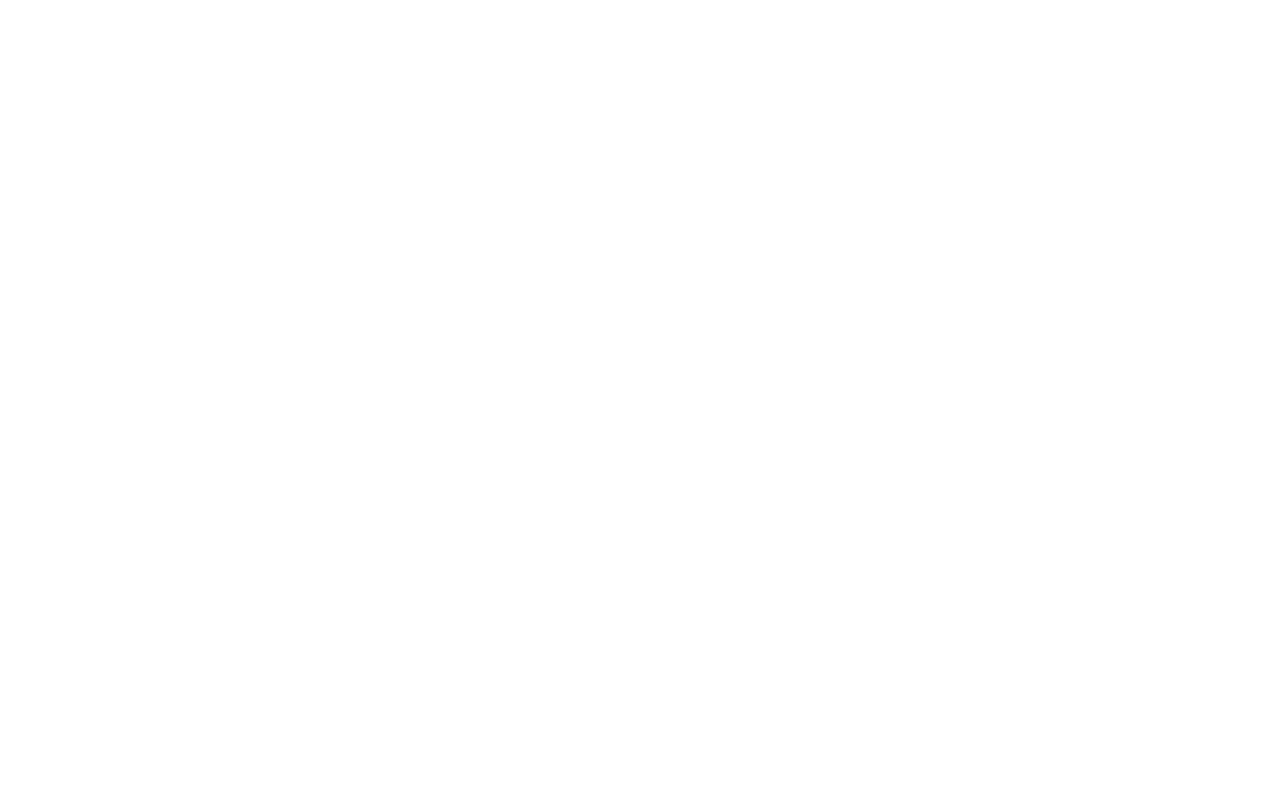
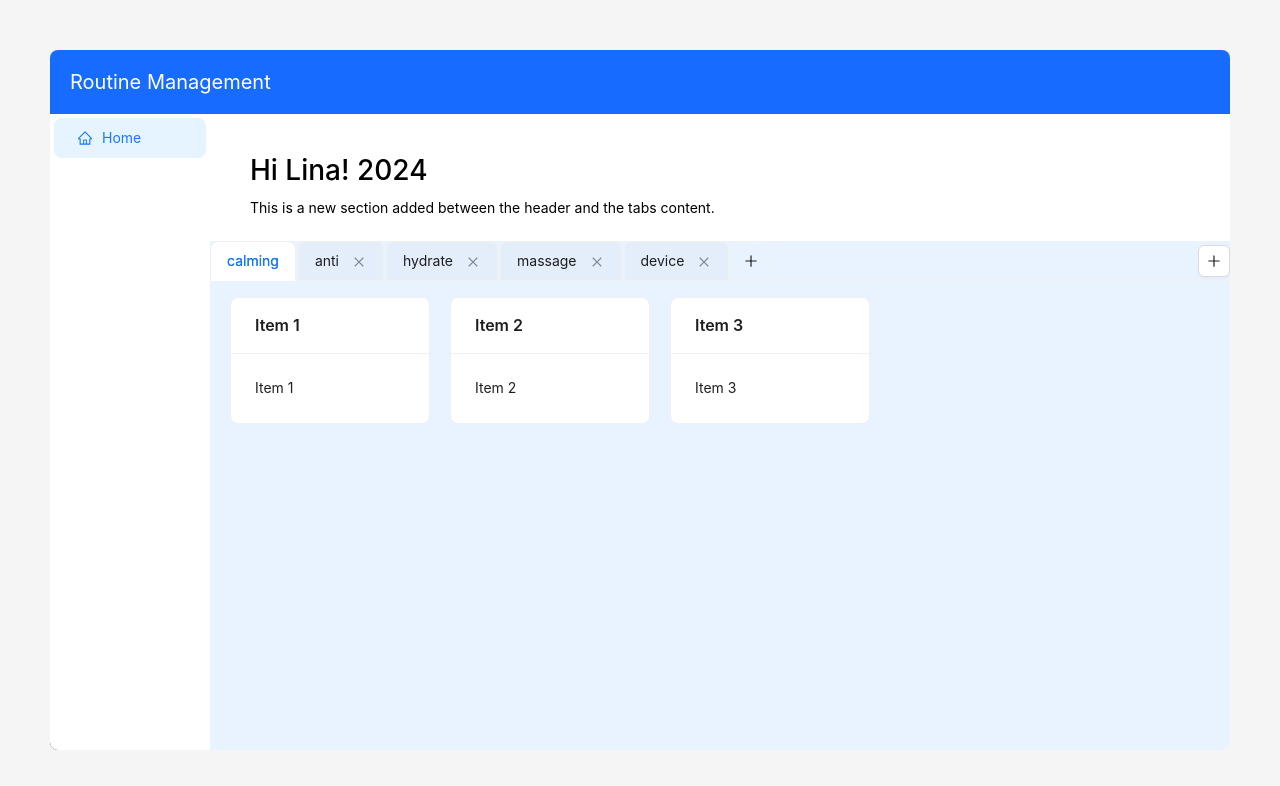
Before and after one commit to cherrynana320/routine-management-frontend, a React (Vite) app: page / in a window 1280 px wide. Before the commit this address had no page. Shown: the top 786 px of the page. Built offline with nearby package versions, Linux system fonts and the light colour scheme.

Commit message:
creating Home page

```diff
--- a/src/App.jsx
+++ b/src/App.jsx
@@ -1,26 +1,32 @@
+// import React from 'react';
+// import {
+//   BrowserRouter as Router,
+//   Route,
+//   Routes,
+//   Navigate,
+// } from 'react-router-dom';
+// import Home from './pages/Home';
+// import Login from './pages/Login';
+// import MainLayout from './layouts/MainLayout';
+
+// // 이 파일에서는 기본적인 라우터를 설정하고 라우팅을 관리
+// function App() {
+//   return (
+//     <Router>
+//       <Routes>
+//         <Route element={<Navigate to="/login" />} />
+//         <Route path="/login" element={<Login />} />
+//         <Route path="/home" element={<Home />} />
+//         {/* 기본적으로 /login으로 리다이렉트 */}
+//       </Routes>
+//     </Router>
+//   );
+// }
+
 import React from 'react';
-import {
-  BrowserRouter as Router,
-  Route,
-  Routes,
-  Navigate,
-} from 'react-router-dom';
-import Home from './pages/Home';
-import Login from './pages/Login';
-import MainLayout from './layouts/MainLayout';
+import AppRouter from './routes/AppRouter';
+import 'antd/dist/reset.css'; // or 'antd/dist/antd.css' depending on your antd version
 
-// 이 파일에서는 기본적인 라우터를 설정하고 라우팅을 관리
-function App() {
-  return (
-    <Router>
-      <Routes>
-        <Route element={<Navigate to="/login" />} />
-        <Route path="/login" element={<Login />} />
-        <Route path="/home" element={<Home />} />
-        {/* 기본적으로 /login으로 리다이렉트 */}
-      </Routes>
-    </Router>
-  );
-}
+const App = () => <AppRouter />;
 
 export default App;
--- /dev/null
+++ b/src/components/Header.jsx
@@ -0,0 +1,21 @@
+import React from 'react';
+import { Layout } from 'antd';
+
+const { Header } = Layout;
+
+const AppHeader = () => (
+  <Header
+    style={{
+      display: 'flex',
+      alignItems: 'center',
+      backgroundColor: '#176BFF',
+      padding: '0 20px',
+      borderRadius: '8px 8px 0 0',
+      margin: '50px 50px 0 50px',
+    }}
+  >
+    <div style={{ color: '#fff', fontSize: '20px' }}>Routine Management</div>
+  </Header>
+);
+
+export default AppHeader;
--- /dev/null
+++ b/src/components/Sidebar.jsx
@@ -0,0 +1,30 @@
+import React from 'react';
+import { Layout, Menu } from 'antd';
+import { HomeOutlined } from '@ant-design/icons';
+
+const { Sider } = Layout;
+
+const Sidebar = () => (
+  <Sider
+    width={160}
+    className="site-layout-background"
+    style={{
+      borderRadius: '0 0 0px 8px',
+      marginLeft: '50px',
+      marginBottom: '50px',
+      overflow: 'hidden',
+    }}
+  >
+    <Menu
+      mode="inline"
+      defaultSelectedKeys={['1']}
+      style={{ height: '100%', borderRight: 0 }}
+    >
+      <Menu.Item key="1" icon={<HomeOutlined />}>
+        Home
+      </Menu.Item>
+    </Menu>
+  </Sider>
+);
+
+export default Sidebar;
--- /dev/null
+++ b/src/components/TabsContent.jsx
@@ -0,0 +1,115 @@
+import React, { useState } from 'react';
+import { Tabs, Card, Button } from 'antd';
+import { PlusOutlined } from '@ant-design/icons';
+
+const { TabPane } = Tabs;
+
+const items = {
+  calming: ['Item 1', 'Item 2', 'Item 3'],
+  anti: ['Item 4', 'Item 5', 'Item 6'],
+  hydrate: ['Item 7', 'Item 8', 'Item 9'],
+  massage: ['Item 10', 'Item 11', 'Item 12'],
+  device: ['Item 13', 'Item 14', 'Item 15'],
+};
+
+const TabsContent = () => {
+  const [activeKey, setActiveKey] = useState('calming');
+  const [panes, setPanes] = useState([
+    { title: 'calming', key: 'calming' },
+    { title: 'anti', key: 'anti' },
+    { title: 'hydrate', key: 'hydrate' },
+    { title: 'massage', key: 'massage' },
+    { title: 'device', key: 'device' },
+  ]);
+
+  const onChange = (key) => {
+    setActiveKey(key);
+  };
+
+  const add = () => {
+    const newKey = `newTab${panes.length + 1}`;
+    setPanes([...panes, { title: newKey, key: newKey }]);
+    setActiveKey(newKey);
+  };
+
+  const remove = (targetKey) => {
+    let newActiveKey = activeKey;
+    let lastIndex;
+    panes.forEach((pane, i) => {
+      if (pane.key === targetKey) {
+        lastIndex = i - 1;
+      }
+    });
+    const newPanes = panes.filter((pane) => pane.key !== targetKey);
+    if (newPanes.length && newActiveKey === targetKey) {
+      if (lastIndex >= 0) {
+        newActiveKey = newPanes[lastIndex].key;
+      } else {
+        newActiveKey = newPanes[0].key;
+      }
+    }
+    setPanes(newPanes);
+    setActiveKey(newActiveKey);
+  };
+
+  const onEdit = (targetKey, action) => {
+    if (action === 'add') {
+      add();
+    } else {
+      remove(targetKey);
+    }
+  };
+
+  return (
+    <Tabs
+      type="editable-card"
+      activeKey={activeKey}
+      onChange={onChange}
+      onEdit={onEdit}
+      tabBarExtraContent={<Button icon={<PlusOutlined />} onClick={add} />}
+      style={{
+        flex: 1,
+        display: 'flex',
+        borderRadius: '0px 0px 8px 0px',
+        backgroundColor: '#E9F3FF',
+        '.ant-tabs-nav': {
+          backgroundColor: '#E9F3FF',
+        },
+        '.ant-tabs-tab-active': {
+          backgroundColor: '#E9F3FF',
+        },
+      }}
+    >
+      {panes.map((pane) => (
+        <TabPane
+          tab={pane.title}
+          key={pane.key}
+          closable={pane.key !== 'calming'}
+          style={{ backgroundColor: '#E9F3FF' }}
+        >
+          <div
+            style={{
+              display: 'flex',
+              flexWrap: 'wrap',
+              gap: '20px',
+              marginLeft: '20px',
+              backgroundColor: '#E9F3FF',
+            }}
+          >
+            {(items[pane.key] || []).map((item, index) => (
+              <Card
+                key={index}
+                title={item}
+                style={{ width: 200, borderRadius: '8px' }}
+              >
+                {item}
+              </Card>
+            ))}
+          </div>
+        </TabPane>
+      ))}
+    </Tabs>
+  );
+};
+
+export default TabsContent;
--- a/src/pages/Home.jsx
+++ b/src/pages/Home.jsx
@@ -1,29 +1,74 @@
+// import React from 'react';
+// import { Button } from 'antd';
+// import { auth } from '/firebase';
+// import { signOut } from 'firebase/auth';
+
+// function Home() {
+//   const handleLogout = async () => {
+//     signOut(auth)
+//       .then(() => {
+//         console.log('Sign-out successful');
+//         localStorage.removeItem('userToken'); // 예시: 로컬 스토리지에서 토큰 제거
+//         sessionStorage.clear(); // 예시: 세션 스토리지 클리어
+//         navigate('/login');
+//       })
+//       .catch((error) => {
+//         console.error(error);
+//       });
+//   };
+
+//   return (
+//     <div>
+//       <h2>Home Page</h2>
+//       <p>Welcome to the home page!</p>
+//       <Button onClick={handleLogout}>log out</Button>
+//     </div>
+//   );
+// }
+
+// export default Home;
+
 import React from 'react';
-import { Button } from 'antd';
-import { auth } from '/firebase';
-import { signOut } from 'firebase/auth';
+import { Layout } from 'antd';
+import AppHeader from '../components/Header';
+import Sidebar from '../components/Sidebar';
+import TabsContent from '../components/TabsContent';
 
-function Home() {
-  const handleLogout = async () => {
-    signOut(auth)
-      .then(() => {
-        console.log('Sign-out successful');
-        localStorage.removeItem('userToken'); // 예시: 로컬 스토리지에서 토큰 제거
-        sessionStorage.clear(); // 예시: 세션 스토리지 클리어
-        navigate('/login');
-      })
-      .catch((error) => {
-        console.error(error);
-      });
-  };
+const Home = () => (
+  <Layout
+    style={{ minHeight: '100vh', backgroundColor: '#F5F5F5' }} // Ensure full viewport height
+  >
+    <AppHeader />
+    <Layout style={{ flex: 1, display: 'flex' }}>
+      <Sidebar />
+      <Layout
+        style={{
+          flex: 1,
+          display: 'flex',
+          flexDirection: 'column',
+          marginBottom: '50px',
+          marginRight: '50px',
+          borderRadius: '0px 0px 8px 0px',
+        }}
+      >
+        <div
+          style={{
+            backgroundColor: '#ffffff',
+            padding: '40px',
+            height: '20%',
+          }}
+        >
+          {/* Additional content or UI elements */}
+          <h1>Hi Lina! 2024</h1>
+          <p>
+            This is a new section added between the header and the tabs content.
+          </p>
+        </div>
 
-  return (
-    <div>
-      <h2>Home Page</h2>
-      <p>Welcome to the home page!</p>
-      <Button onClick={handleLogout}>log out</Button>
-    </div>
-  );
-}
+        <TabsContent />
+      </Layout>
+    </Layout>
+  </Layout>
+);
 
 export default Home;
--- /dev/null
+++ b/src/routes/AppRouter.jsx
@@ -0,0 +1,13 @@
+import React from 'react';
+import { BrowserRouter as Router, Route, Routes } from 'react-router-dom';
+import Home from '../pages/Home';
+
+const AppRouter = () => (
+  <Router>
+    <Routes>
+      <Route path="/" element={<Home />} />
+    </Routes>
+  </Router>
+);
+
+export default AppRouter;
```
